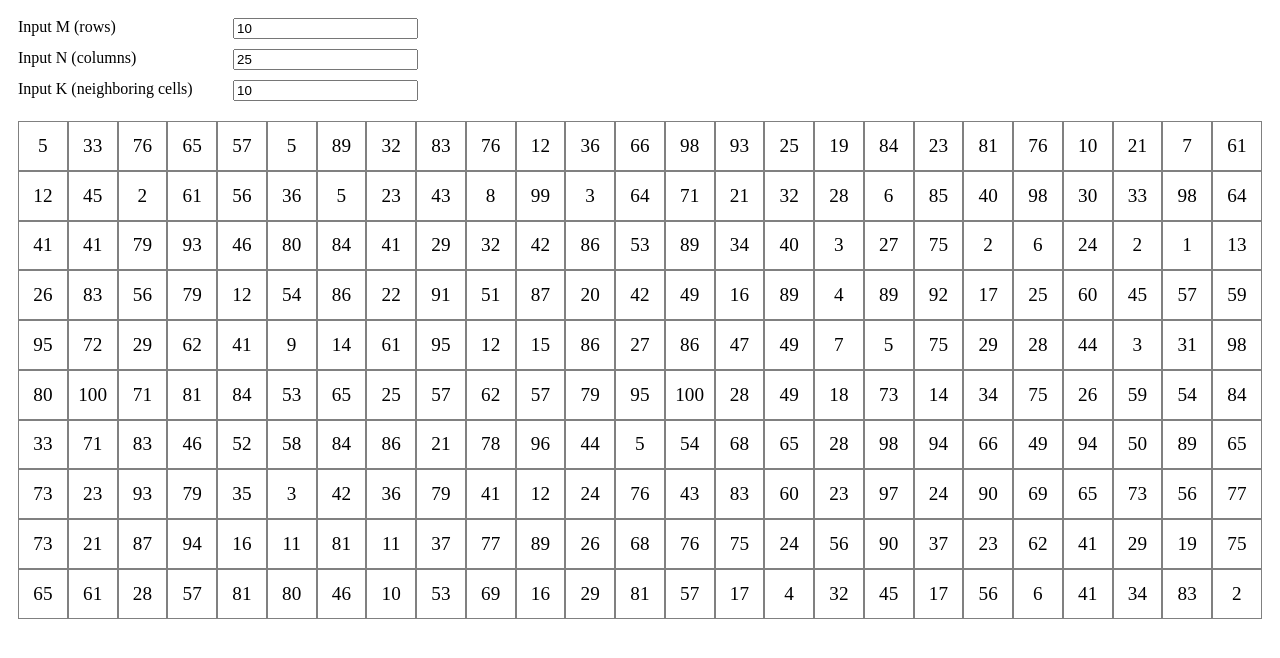
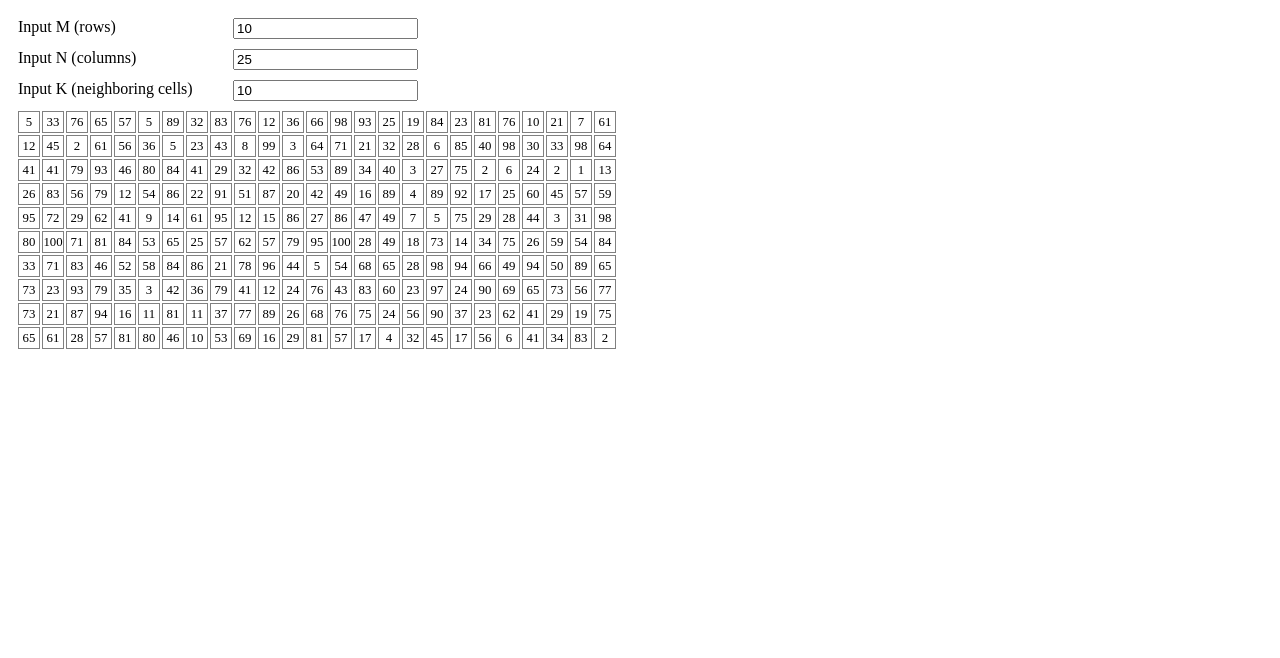
Before and after one commit to SerhiiOsa/test_task_made_matrix_in_react, a React (Vite) app: page / in a window 1280 px wide. Shown: the top 658 px of the page. Built offline with nearby package versions, Linux system fonts and the light colour scheme.

Commit message:
fixed styles

```diff
--- a/src/App.jsx
+++ b/src/App.jsx
@@ -5,7 +5,6 @@ function App() {
   const [cols, setCols] = useState(25);
   const [neighboringCells, setNeighboringCells] = useState(10);
   const [randomNumbers, setRandomNumbers] = useState([]);
-  const [cellStyle, setCellStyle] = useState({});
   const [hoveredNumber, setHoveredNumber] = useState(null);
 
   useEffect(() => {
@@ -14,21 +13,13 @@ function App() {
         return Math.floor(Math.random() * 100 + 1);
       })
     );
-
-    setCellStyle({
-      aspectRatio: '1 / 1',
-      flex: `0 0 ${100 / cols}%`,
-      fontSize: `${3000 / cols}%`,
-    });
   }, [rows, cols]);
 
-  const handleMouseEnter = (e, cellNumber, cellIndex) => {
-    e.currentTarget.style.background = `linear-gradient(to right, green ${cellNumber}%, transparent ${cellNumber}%)`;
+  const handleMouseEnter = (cellNumber, cellIndex) => {
     setHoveredNumber({ number: cellNumber, index: cellIndex });
   };
 
-  const handleMouseLeave = (e) => {
-    e.currentTarget.style.background = '';
+  const handleMouseLeave = () => {
     setHoveredNumber(null);
   };
 
@@ -77,7 +68,7 @@ function App() {
           />
         </div>
       </div>
-      <div className="matrix">
+      <div className="matrix" style={{ '--cols': cols }}>
         {randomNumbers.map((cellNumber, cellIndex) => {
           const isActive = hoveredNumber?.index === cellIndex;
           const isNeighbor = closestIndices.includes(cellIndex);
@@ -86,15 +77,14 @@ function App() {
               key={cellIndex}
               className="cell"
               style={{
-                ...cellStyle,
                 background: isActive
                   ? `linear-gradient(to right, green ${cellNumber}%, transparent ${cellNumber}%)`
                   : isNeighbor
                   ? 'lightgreen'
                   : '',
               }}
-              onMouseEnter={(e) => handleMouseEnter(e, cellNumber, cellIndex)}
-              onMouseLeave={(e) => handleMouseLeave(e, cellNumber, cellIndex)}
+              onMouseEnter={() => handleMouseEnter(cellNumber, cellIndex)}
+              onMouseLeave={handleMouseLeave}
             >
               {cellNumber}
             </div>
--- a/src/index.css
+++ b/src/index.css
@@ -14,15 +14,15 @@
 }
 
 .matrix {
-  margin-top: 20px;
-  display: flex;
-  flex-wrap: wrap;
-  width: 100%;
+  width: max-content;
+  display: grid;
+  grid-template-columns: repeat(var(--cols), 1fr);
+  gap: 2px;
 }
 
 .cell {
-  cursor: pointer;
-  box-sizing: border-box;
+  width: 20px;
+  height: 20px;
   border: 1px solid gray;
   display: flex;
   justify-content: center;
```
